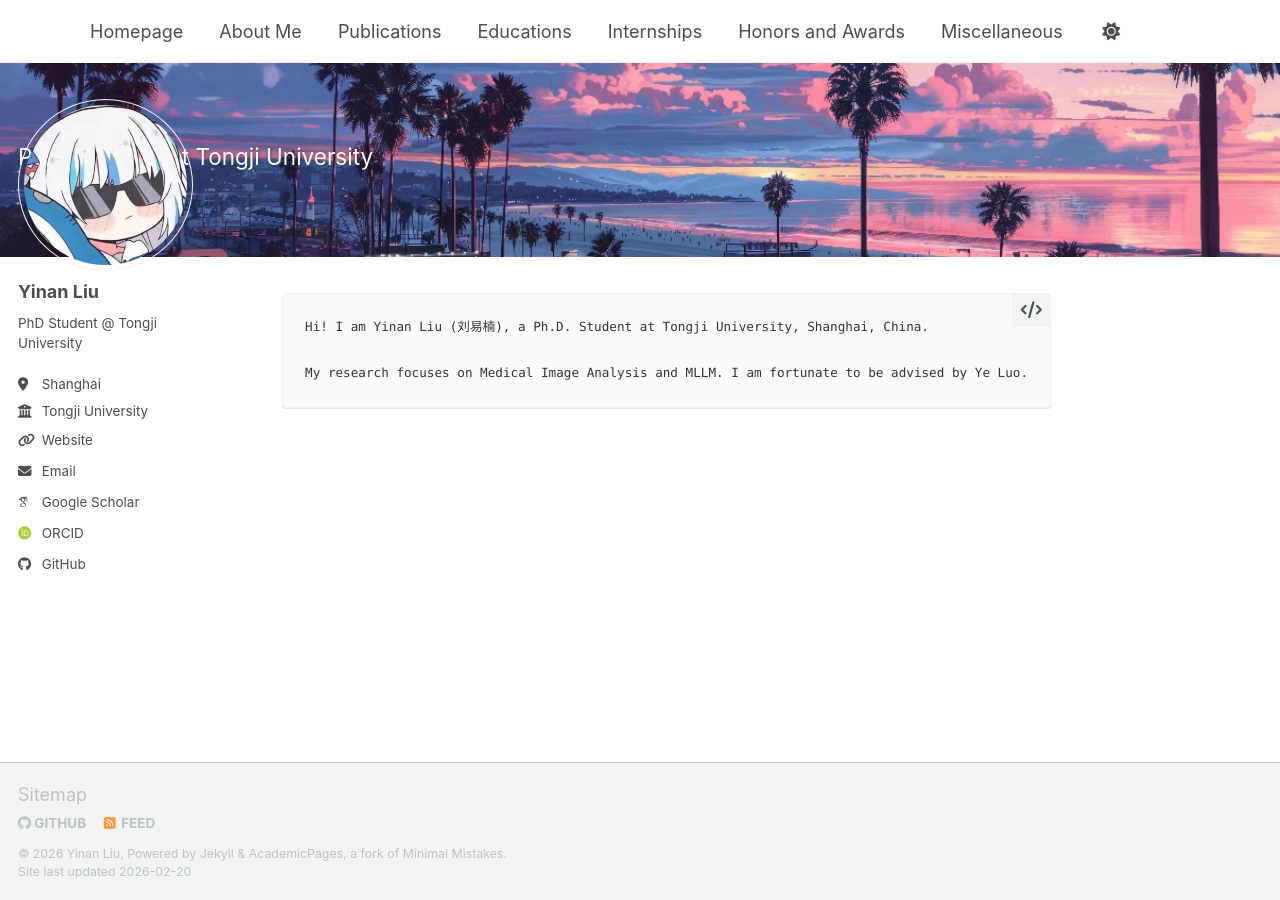
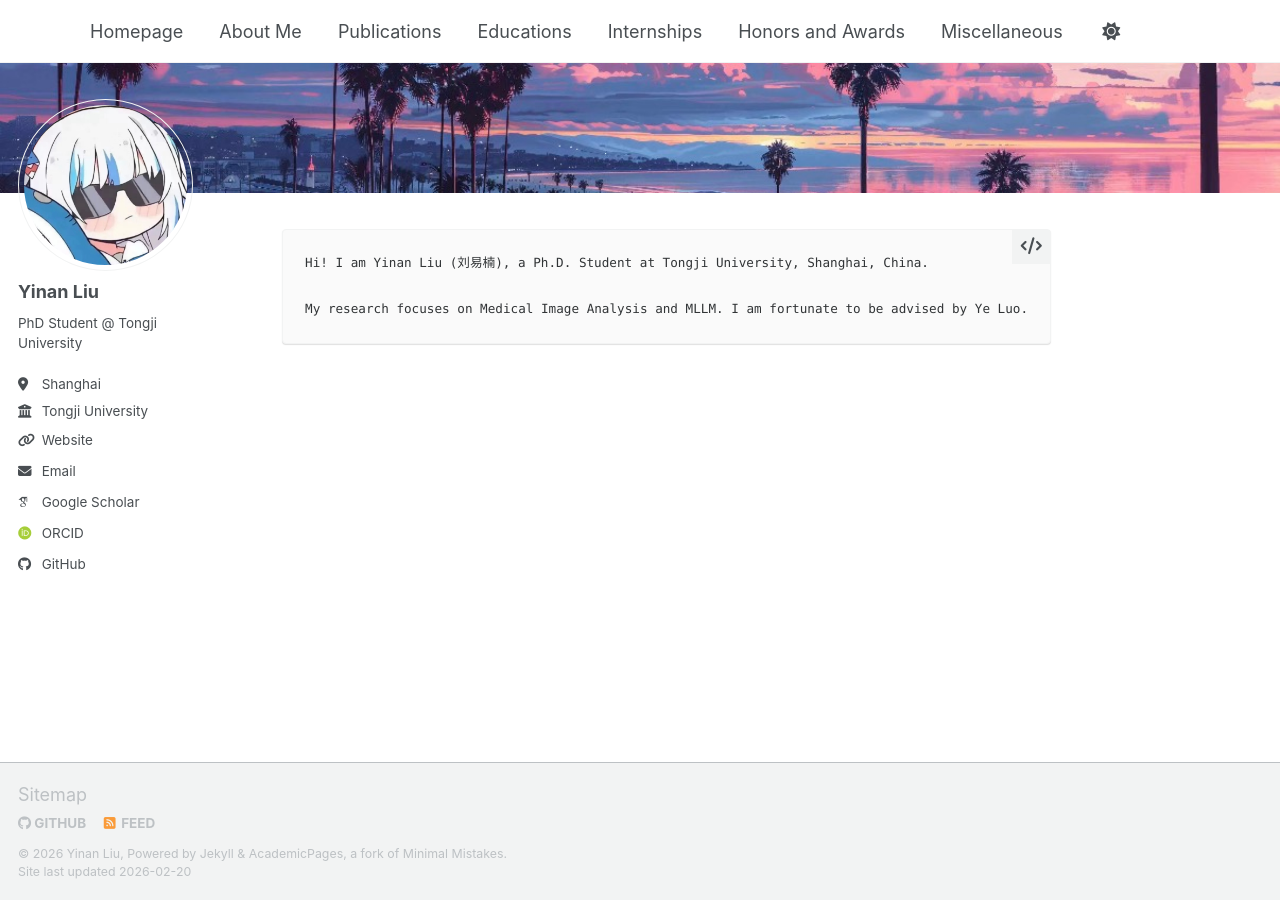
Before and after one commit to yogurt-lyn/yogurt-lyn.github.io, a Jekyll site: the page built from index.md, in a window 1280 px wide. Built offline with Jekyll 4.4.1, drawn with Linux system fonts in a browser that asks for light colours; some web fonts are replaced; a script bundle is joined from its source files by our own code; library files that are not in the unit come from our copies.

Commit message:
Update index.md

```diff
--- a/index.md
+++ b/index.md
@@ -5,7 +5,6 @@ author_profile: true
 header:
   overlay_color: "#5e616c"
   overlay_image: "banner.jpg"
-excerpt: 'Ph.D. Student at Tongji University<br>'
 ---
 
     Hi! I am Yinan Liu (刘易楠), a Ph.D. Student at Tongji University, Shanghai, China.
```
